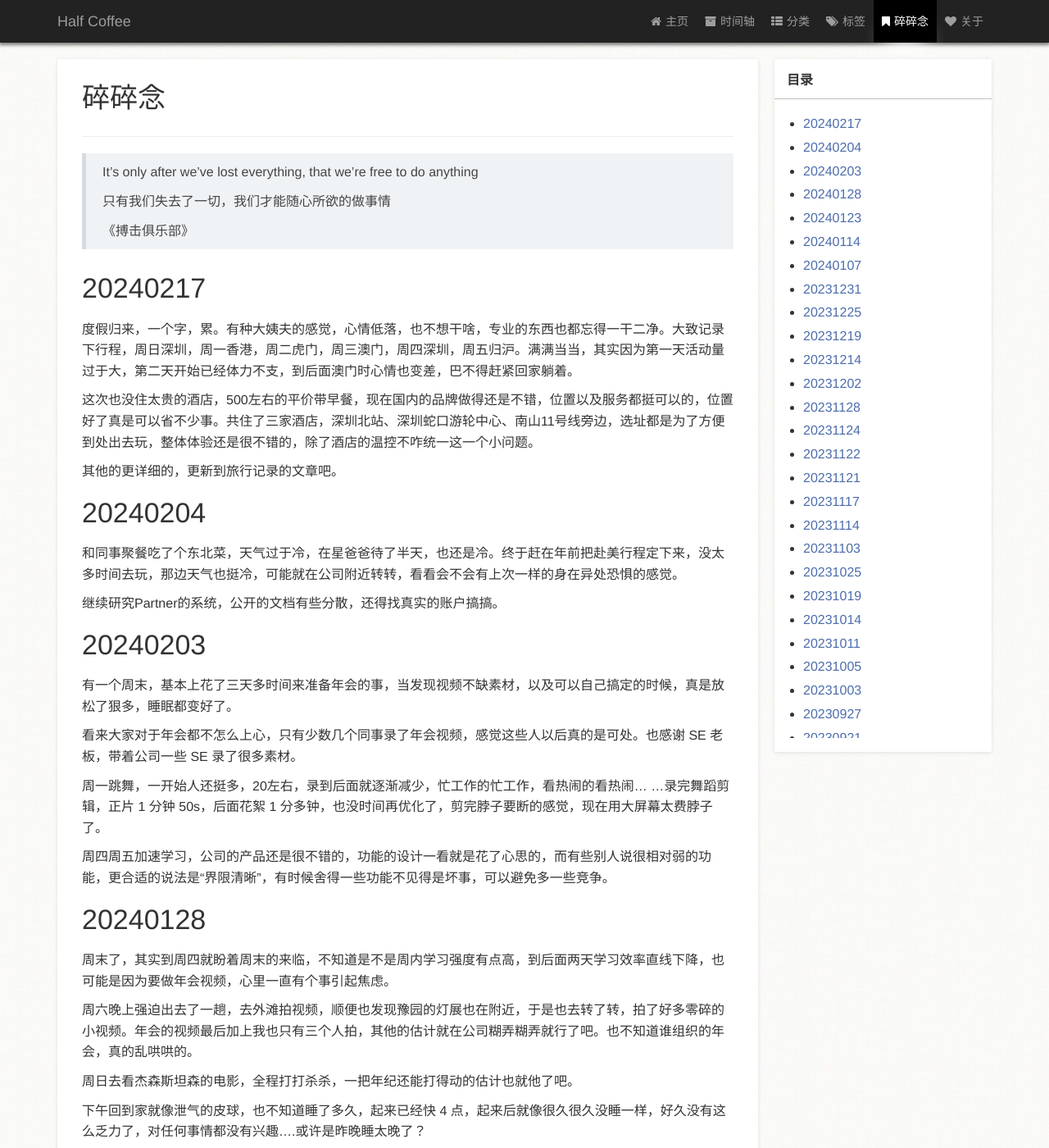
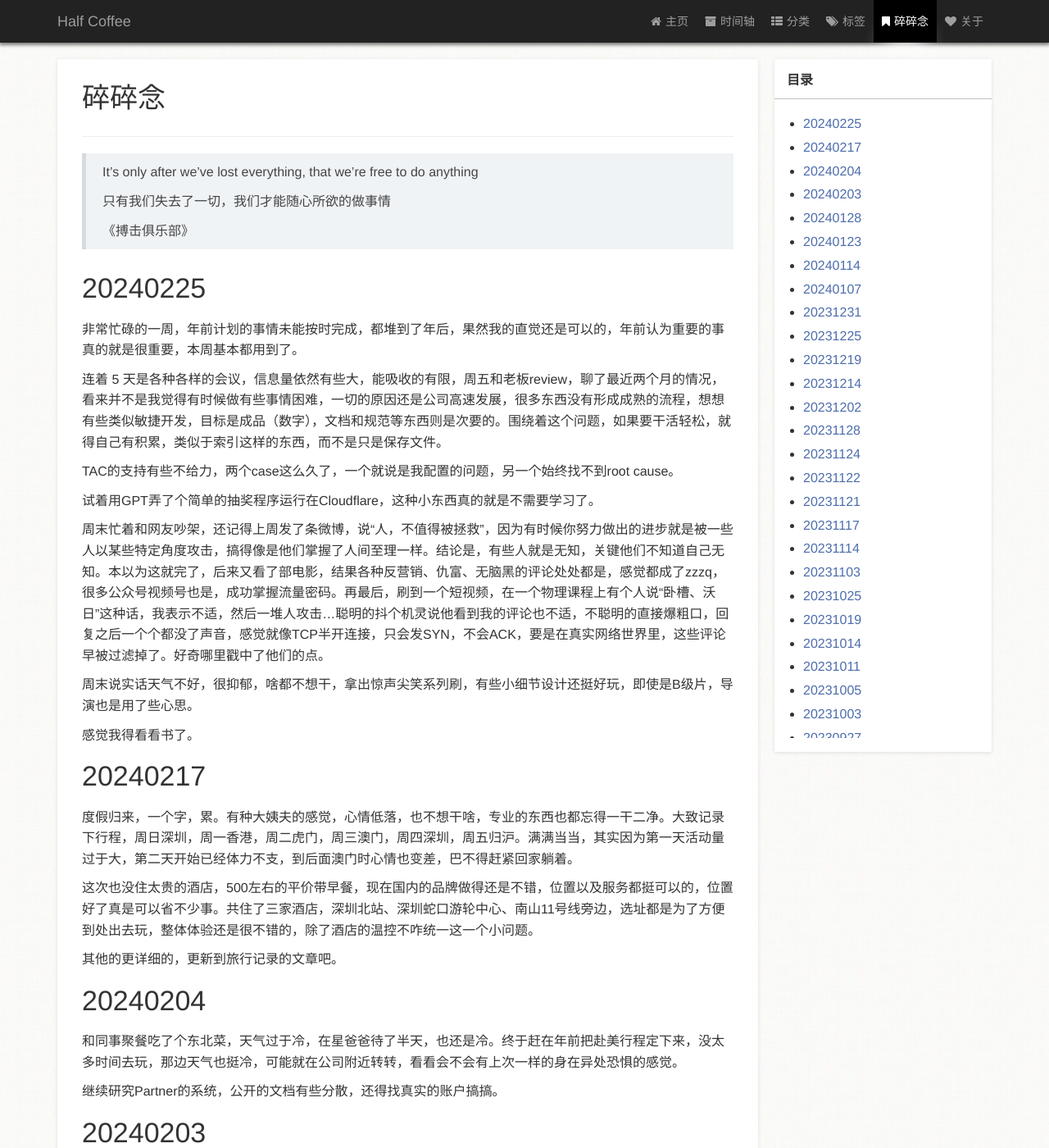
Before and after one commit to zm1990s/halfcoffee, a Jekyll site: the page built from page/3碎碎念.md, in a window 1280 px wide and 1400 px high. Shown: the whole window at 82% size. Built offline with Jekyll 4.4.1, drawn with Linux system fonts in a browser that asks for light colours; a style sheet for code colours, icons or effects is not loaded.

Commit message:
20240225

```diff
--- a/page/3碎碎念.md
+++ b/page/3碎碎念.md
@@ -13,6 +13,22 @@ type: page
 > 只有我们失去了一切，我们才能随心所欲的做事情
 >
 > 《搏击俱乐部》
+
+# 20240225
+
+非常忙碌的一周，年前计划的事情未能按时完成，都堆到了年后，果然我的直觉还是可以的，年前认为重要的事真的就是很重要，本周基本都用到了。
+
+连着 5 天是各种各样的会议，信息量依然有些大，能吸收的有限，周五和老板review，聊了最近两个月的情况，看来并不是我觉得有时候做有些事情困难，一切的原因还是公司高速发展，很多东西没有形成成熟的流程，想想有些类似敏捷开发，目标是成品（数字），文档和规范等东西则是次要的。围绕着这个问题，如果要干活轻松，就得自己有积累，类似于索引这样的东西，而不是只是保存文件。
+
+TAC的支持有些不给力，两个case这么久了，一个就说是我配置的问题，另一个始终找不到root cause。
+
+试着用GPT弄了个简单的抽奖程序运行在Cloudflare，这种小东西真的就是不需要学习了。
+
+周末忙着和网友吵架，还记得上周发了条微博，说“人，不值得被拯救”，因为有时候你努力做出的进步就是被一些人以某些特定角度攻击，搞得像是他们掌握了人间至理一样。结论是，有些人就是无知，关键他们不知道自己无知。本以为这就完了，后来又看了部电影，结果各种反营销、仇富、无脑黑的评论处处都是，感觉都成了zzzq，很多公众号视频号也是，成功掌握流量密码。再最后，刷到一个短视频，在一个物理课程上有个人说“卧槽、沃日”这种话，我表示不适，然后一堆人攻击...聪明的抖个机灵说他看到我的评论也不适，不聪明的直接爆粗口，回复之后一个个都没了声音，感觉就像TCP半开连接，只会发SYN，不会ACK，要是在真实网络世界里，这些评论早被过滤掉了。好奇哪里戳中了他们的点。
+
+周末说实话天气不好，很抑郁，啥都不想干，拿出惊声尖笑系列刷，有些小细节设计还挺好玩，即使是B级片，导演也是用了些心思。
+
+感觉我得看看书了。
 
 # 20240217
 
```
